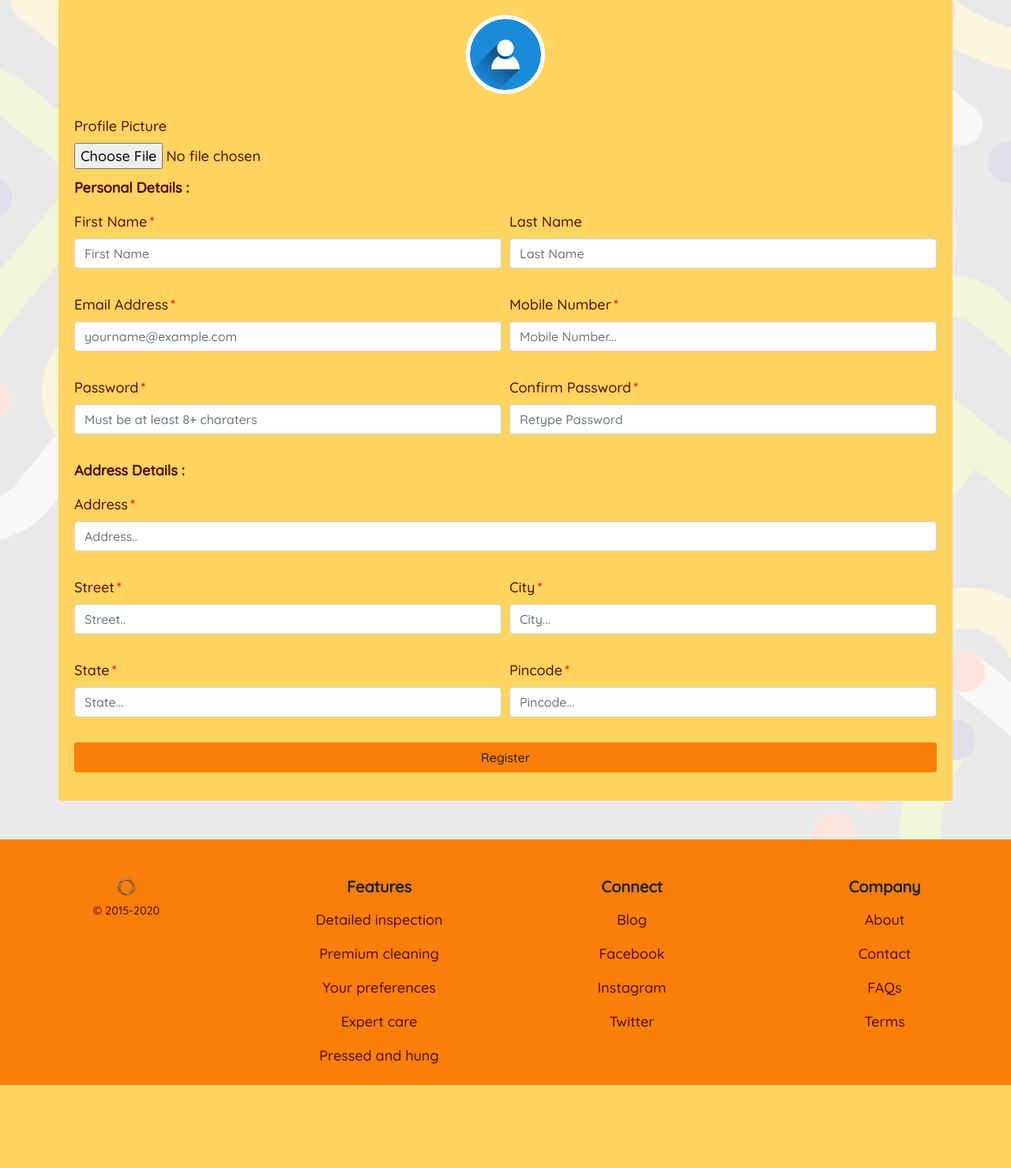
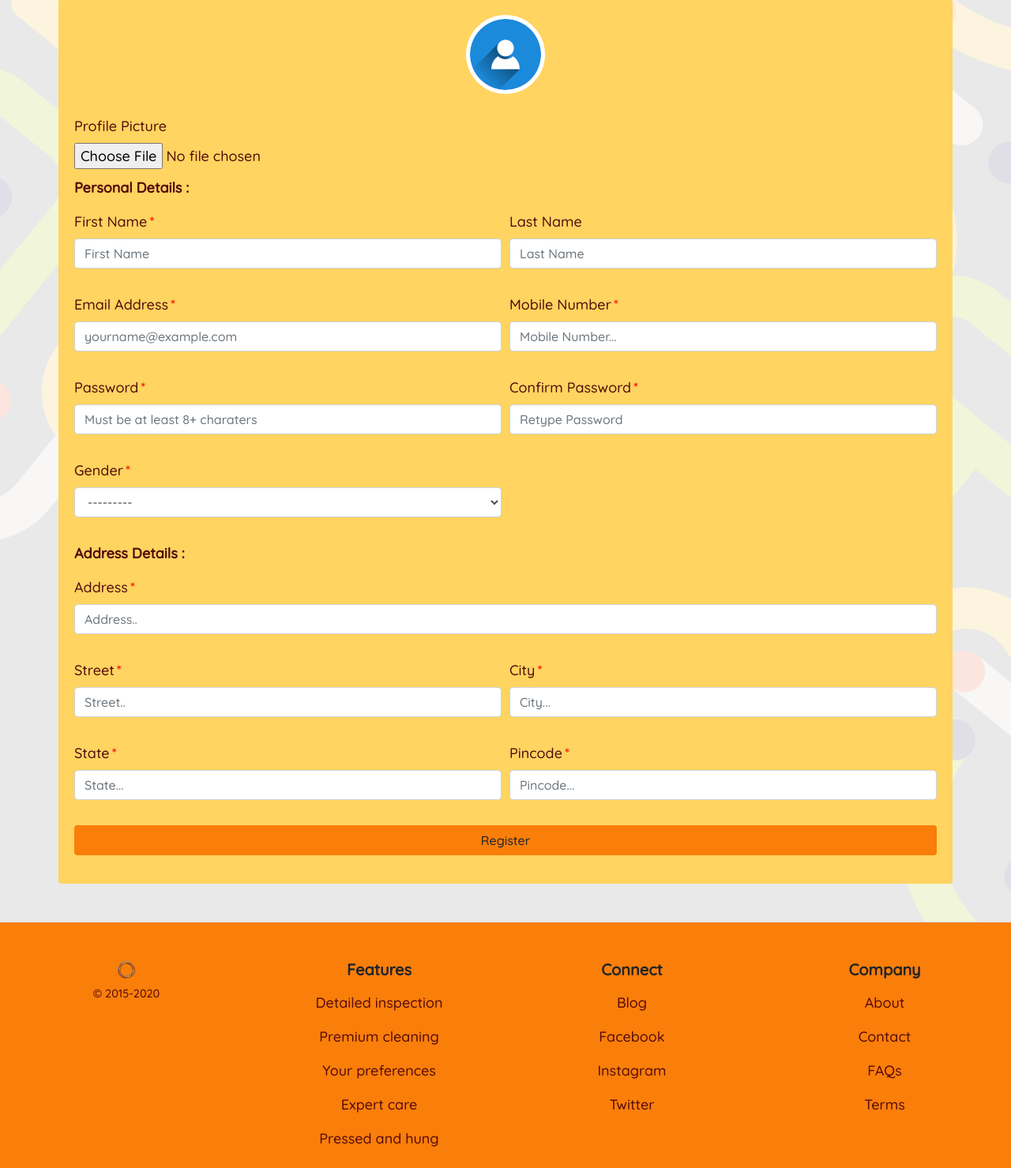
Before and after one commit to Kamaruddheen/laundry-system, a Django app: page /accounts/staff/signup/ in a window 1280 px wide. Shown: the part 178-1657 px from the top of the page at 79% size. Before the commit the page ends 1552 px from the top, so only its background shows below. Run offline with Django 3.2, Linux system fonts and the light colour scheme; the visitor is signed in with stand-in values (Sample User, id 1); some libraries are stand-ins or nearby versions.

Commit message:
Added Gender Field to Staff Signup
+ Common HomePage for all
+ Gender Input Added to Staff Signup Page

```diff
--- a/Launderland/templates/staffmodule/staff_signup.html
+++ b/Launderland/templates/staffmodule/staff_signup.html
@@ -51,6 +51,9 @@
                         <div class="form-group col-md-6">
                             {{ form.confirm_password|as_crispy_field }}
                         </div>
+                        <div class="form-group col-md-6">
+                            {{ form.gender|as_crispy_field }}
+                        </div>
                         <div class="form-group bold col-md-12">Address Details :</div>
                         <div class="form-group col-md-12">
                             {{ form.address|as_crispy_field }}
--- a/Launderland/usermodule/views.py
+++ b/Launderland/usermodule/views.py
@@ -67,7 +67,7 @@ def staff_signup(request):
         user_obj.password = make_password(user_obj.password)
         user_obj.user_type = 2
         user_obj.save()
-        return redirect('staffmodule:staff_homepage')
+        return redirect('homepage')
     return render(request, 'staffmodule/staff_signup.html', {'form': form})
 
 
```
Also changed, not shown: Launderland/db.sqlite3, Launderland/media/customer.jpg (added), Launderland/media/staff.jpg (added).
